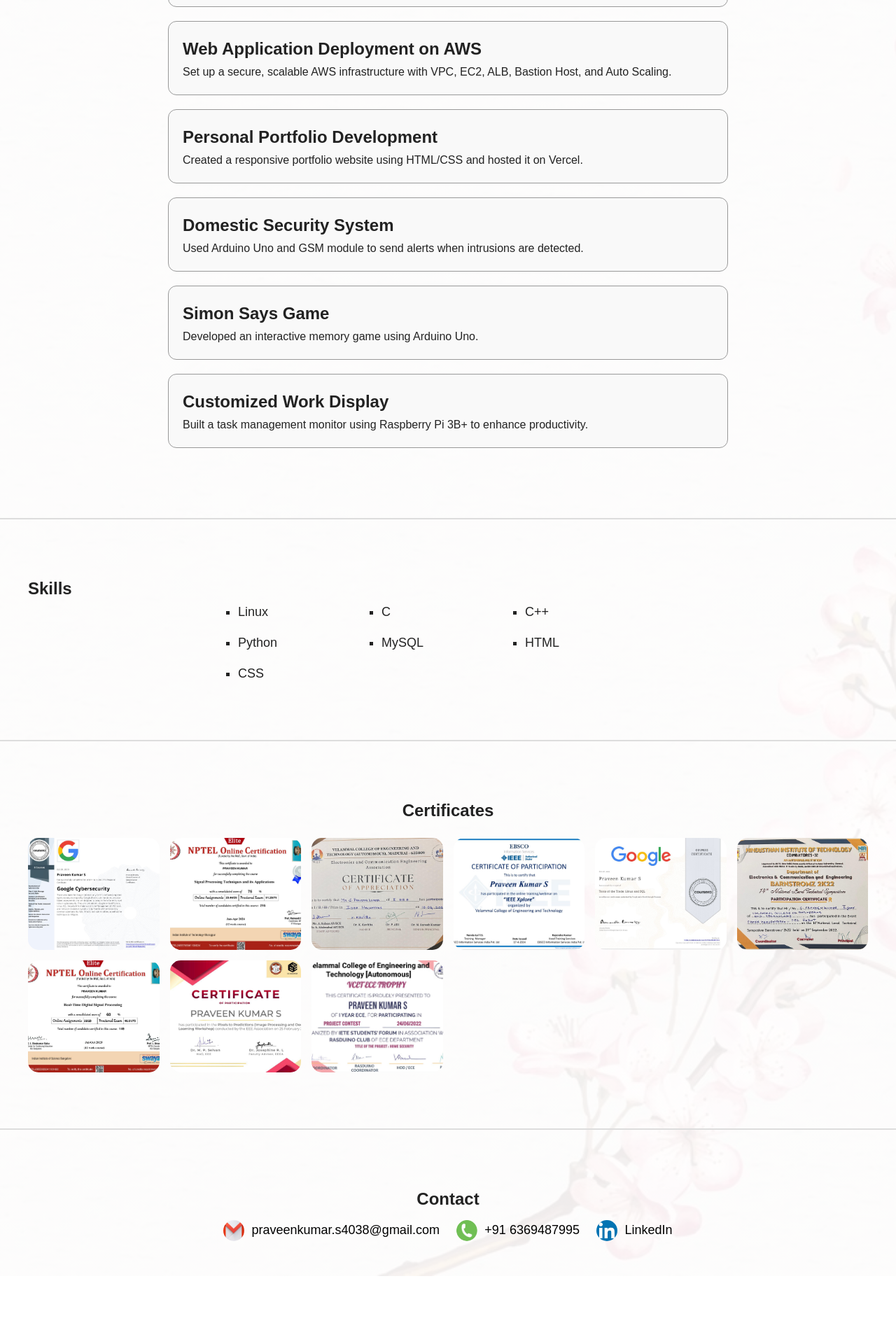
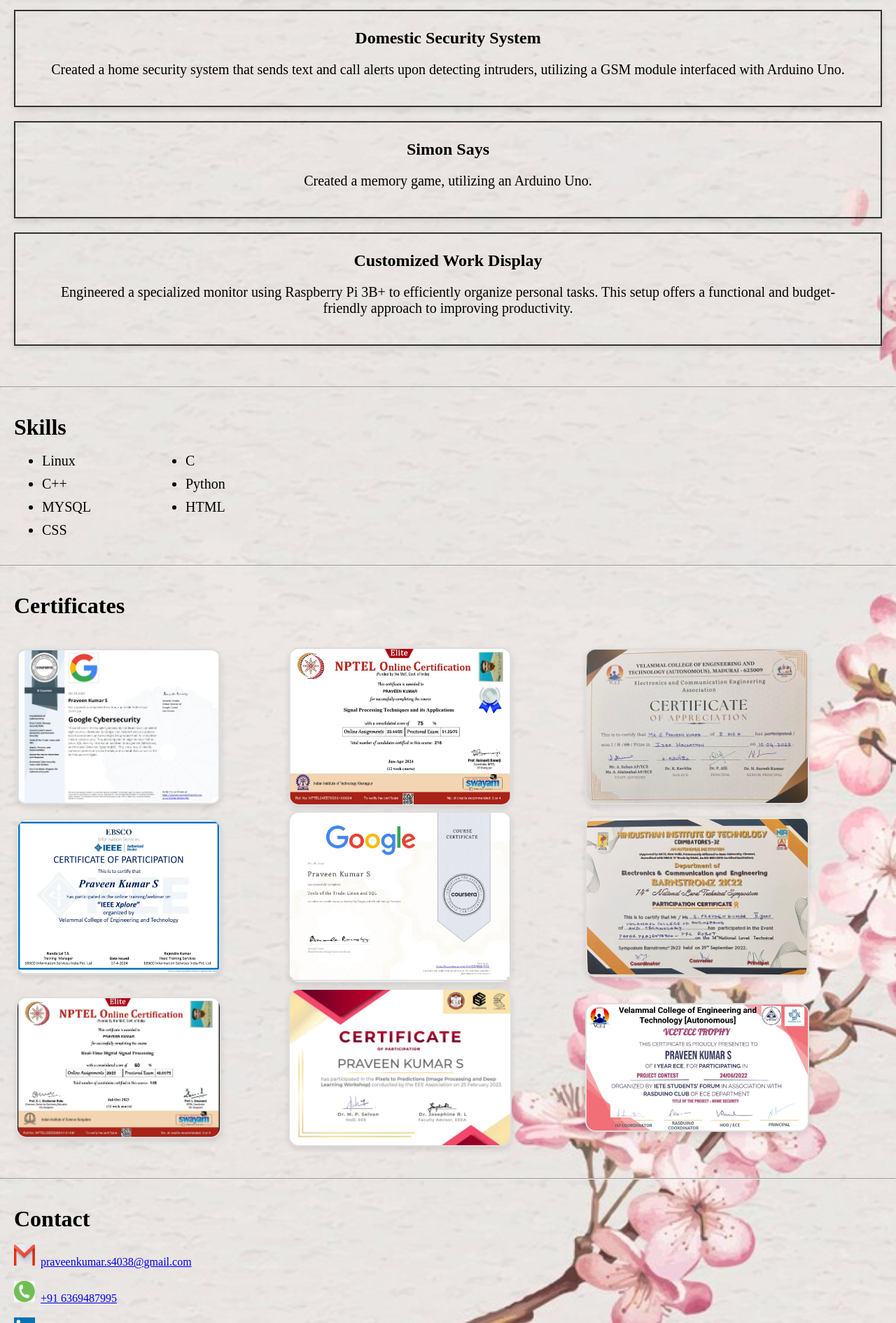
Before and after one commit to Praveen924spk/website, a plain HTML site: page index.html in a window 1280 px wide. Shown: the part 910-2800 px from the top of the page at 70% size. Before the commit the page ends 2733 px from the top, so only its background shows below. Drawn offline with Linux system fonts and the light colour scheme.

Commit message:
Add files via upload

```diff
--- a/index.html
+++ b/index.html
@@ -2,105 +2,137 @@
 <html lang="en">
 
 <head>
-    <meta charset="UTF-8" />
-    <meta name="viewport" content="width=device-width, initial-scale=1.0" />
-    <title>Praveen's Portfolio</title>
-    <link rel="icon" href="WhatsApp Image 2024-07-20 at 19.44.04.jpeg" />
-    <link rel="stylesheet" href="style.css" />
+    <meta charset="UTF-8">
+    <meta name="viewport" content="width=device-width, initial-scale=1.0">
+    <title>Praveen's portfolio</title>
+    <link rel="icon" href="WhatsApp Image 2024-07-20 at 19.44.04.jpeg">
+    <link rel="stylesheet" href="style.css">
 </head>
 
 <body>
 
-    <header class="intro">
-        <img src="WhatsApp Image 2024-07-20 at 19.44.04.jpeg" alt="Praveen's Photo" />
+    <div class="cn">
+        <img src="WhatsApp Image 2024-07-20 at 19.44.04.jpeg">
         <div>
             <h1 class="name">Praveen Kumar S</h1>
-            <p>
-                As an enthusiastic Electronics and Communication Engineering student, I am passionate about harnessing
-                technology to drive innovation.
-                My projects, ranging from smart systems to predictive analytics, reflect my technical skills and
-                problem-solving approach.
-                I strive to create impactful solutions in the tech industry and am committed to continuous learning and
-                collaboration.
-            </p>
-            <a href="PraveenKumar_s_resume.pdf" class="resume-button" download>Download Resume</a>
+            <br><br>
+            <p>As an enthusiastic Electronics and Communication Engineering student, I am passionate about harnessing
+                technology to drive innovation. My projects, ranging from smart systems to predictive analytics. I aim
+                to apply my technical skills and problem-solving approach to create impactful solutions in the tech
+                industry. Committed to continuous learning and collaboration, I seek to excel in every project I
+                undertake.</p>
+            <br>
+            <center>
+                <a href="/Users/jeevankumars/Desktop/Portfolio/PraveenKumar_s_resume.pdf" class="resume-button">
+                    Resume</a>
+            </center>
         </div>
-    </header>
+    </div>
 
-    <hr />
+    <br>
+    <hr>
+    <br>
 
-    <section class="projects">
+    <div class="projects">
         <h1>Projects</h1>
-        <div class="project-card">
+        <br><br>
+
+        <div class="project1">
             <h2>AWS Resource Inventory Automation</h2>
-            <p>Built a CLI tool using Bash and AWS CLI to list AWS resources by service and region.</p>
+            <p>Built a simple CLI tool in Bash to list AWS resources by service and region using AWS CLI. Helps users
+                quickly check resources across multiple AWS services.</p>
         </div>
-        <div class="project-card">
+
+        <div class="project2">
             <h2>Web Application Deployment on AWS</h2>
-            <p>Set up a secure, scalable AWS infrastructure with VPC, EC2, ALB, Bastion Host, and Auto Scaling.</p>
+            <p>Built a robust web application infrastructure on AWS featuring VPC, EC2, Application Load Balancer,
+                Bastion Host, and Auto Scaling to achieve high availability, security, and dynamic scalability.</p>
         </div>
-        <div class="project-card">
+
+        <div class="project3">
             <h2>Personal Portfolio Development</h2>
-            <p>Created a responsive portfolio website using HTML/CSS and hosted it on Vercel.</p>
+            <p>Created a responsive portfolio website using HTML and CSS to feature my projects and skills. Hosted on
+                Vercel for seamless online access.</p>
         </div>
-        <div class="project-card">
+
+        <div class="project4">
             <h2>Domestic Security System</h2>
-            <p>Used Arduino Uno and GSM module to send alerts when intrusions are detected.</p>
+            <p>Created a home security system that sends text and call alerts upon detecting intruders, utilizing a GSM
+                module interfaced with Arduino Uno.</p>
         </div>
-        <div class="project-card">
-            <h2>Simon Says Game</h2>
-            <p>Developed an interactive memory game using Arduino Uno.</p>
+
+        <div class="project5">
+            <h2>Simon Says</h2>
+            <p>Created a memory game, utilizing an Arduino Uno.</p>
         </div>
-        <div class="project-card">
+
+        <div class="project6">
             <h2>Customized Work Display</h2>
-            <p>Built a task management monitor using Raspberry Pi 3B+ to enhance productivity.</p>
+            <p>Engineered a specialized monitor using Raspberry Pi 3B+ to efficiently organize personal tasks. This
+                setup offers a functional and budget-friendly approach to improving productivity.</p>
         </div>
-    </section>
+    </div>
 
-    <hr />
+    <br>
+    <hr>
+    <br>
 
-    <section class="skills">
+    <div class="skill">
         <h1>Skills</h1>
+        <br>
         <ul>
             <li>Linux</li>
             <li>C</li>
             <li>C++</li>
             <li>Python</li>
-            <li>MySQL</li>
+            <li>MYSQL</li>
             <li>HTML</li>
             <li>CSS</li>
         </ul>
-    </section>
+    </div>
 
-    <hr />
+    <br>
+    <hr>
+    <br>
 
-    <section class="certificates">
+    <div class="certificate">
         <h1>Certificates</h1>
-        <div class="certificate-gallery">
-            <img src="cybersecurity.jpeg" alt="Cybersecurity" />
-            <img src="nptel 2.jpeg" alt="NPTEL" />
-            <img src="idea hackathon.jpeg" alt="Hackathon" />
-            <img src="iee .jpeg" alt="IEEE" />
-            <img src="linux.jpeg" alt="Linux" />
-            <img src="ffc robot.jpeg" alt="Robot" />
-            <img src="nptel 1.jpeg" alt="NPTEL" />
-            <img src="workshop.jpeg" alt="Workshop" />
-            <img src="WhatsApp Image 2024-07-21 at 00.29.27.jpeg" alt="Extra Certificate" />
-        </div>
-    </section>
+        <br>
+        <table>
+            <tr>
+                <td><img src="cybersecurity.jpeg"></td>
+                <td><img src="nptel 2.jpeg"></td>
+                <td><img src="idea hackathon.jpeg"></td>
+            </tr>
+            <tr>
+                <td><img src="iee .jpeg"></td>
+                <td><img src="linux.jpeg"></td>
+                <td><img src="ffc robot.jpeg"></td>
+            </tr>
+            <tr>
+                <td><img src="nptel 1.jpeg"></td>
+                <td><img src="workshop.jpeg"></td>
+                <td><img src="WhatsApp Image 2024-07-21 at 00.29.27.jpeg"></td>
+            </tr>
+        </table>
+    </div>
 
-    <hr />
+    <br>
+    <hr>
+    <br>
 
-    <section class="contact">
+    <div class="contact">
         <h1>Contact</h1>
-        <div class="contact-links">
-            <a class="gmail" href="mailto:praveenkumar.s4038@gmail.com"><img src="gmail.jpeg"
-                    alt="Gmail Icon" />praveenkumar.s4038@gmail.com</a>
-            <a class="call" href="tel:+91636948995"><img src="call.jpeg" alt="Call Icon" />+91 6369487995</a>
-            <a class="linkedin" href="https://www.linkedin.com/in/s-praveen-kumar-"><img src="linkedin.jpeg"
-                    alt="LinkedIn Icon" />LinkedIn</a>
-        </div>
-    </section>
+        <br>
+        <a class="gmail" href="mailto:praveenkumar.s4038@gmail.com">
+            <img src="gmail.jpeg" alt="Email Icon">praveenkumar.s4038@gmail.com</a>
+        <br><br>
+        <a class="call" href="tel:+91636948995">
+            <img src="call.jpeg" alt="Phone Icon">+91 6369487995</a>
+        <br><br>
+        <a class="linkedin" href="https://www.linkedin.com/in/s-praveen-kumar-">
+            <img src="linkedin.jpeg" alt="Linkedin Icon"><span>LinkedIn</span></a>
+    </div>
 
 </body>
 
--- a/style.css
+++ b/style.css
@@ -1,158 +1,123 @@
 * {
-  margin: 0;
-  padding: 0;
-  box-sizing: border-box;
+  margin: 0%;
 }
-
 body {
-  font-family: Arial, sans-serif;
-  background: linear-gradient(
-      rgba(255, 255, 255, 0.9),
-      rgba(255, 255, 255, 0.9)
-    ),
-    url("cherry3.jpeg") no-repeat center center/cover;
-  color: #222;
-  line-height: 1.6;
+  background-image: url(cherry3.jpeg);
+  background-size: cover;
+  background-position: center center;
+  background-repeat: no-repeat;
 }
-
 img {
-  max-width: 100%;
-  height: auto;
-  border-radius: 15px;
+  height: 250px;
+  width: 250px;
 }
-
-.intro {
+.resume {
+  font-size: 24px;
+}
+.cn {
   display: flex;
-  gap: 30px;
-  padding: 40px;
+  padding-left: 20px;
   align-items: center;
-  flex-wrap: wrap;
-  background-color: rgba(255, 255, 255, 0.8);
+  margin-top: 20px;
 }
-
+p {
+  font-size: 20px;
+  padding: 20px;
+}
 .name {
-  font-size: 36px;
-  color: #333;
-  margin-bottom: 15px;
+  padding-left: 20px;
+  align-content: center;
 }
-
-.intro p {
-  font-size: 18px;
-  max-width: 600px;
+.resume-button {
+  background-color: white;
+  border: none;
+  color: black;
+  padding: 15px;
+  text-align: center;
+  text-decoration: none;
+  margin: 20px;
+  cursor: pointer;
+  border-radius: 12px;
 }
-
-.resume-button {
-  margin-top: 20px;
-  padding: 12px 24px;
-  font-size: 16px;
-  border-radius: 8px;
-  border: 2px solid #333;
-  background-color: #fff;
+a:hover {
   cursor: pointer;
-  text-decoration: none;
-  color: #000;
-  transition: all 0.3s ease-in-out;
-}
-
-.resume-button:hover {
-  background-color: #000;
-  color: #fff;
+  color: #ddd;
+  background-color: black;
 }
 
 .projects {
-  padding: 40px 20px;
+  padding: 20px;
 }
 
-.projects h1 {
-  font-size: 32px;
+.project1,
+.project2,
+.project3,
+.project4,
+.project5,
+.project6 {
+  position: relative;
+  border: 2px solid #333;
+  box-shadow: 0 4px 8px rgba(0, 0, 0, 0.1);
   text-align: center;
-  margin-bottom: 30px;
+  box-sizing: border-box;
+  cursor: pointer;
+  transition: transform 0.3s ease, box-shadow 0.3s ease;
+  margin-bottom: 20px;
+  padding: 20px;
 }
 
-.project-card {
-  margin: 20px auto;
-  padding: 20px;
-  max-width: 800px;
-  border: 1px solid #999;
-  border-radius: 12px;
-  background-color: #f9f9f9;
-  transition: transform 0.3s ease, box-shadow 0.3s ease;
+.project1:hover,
+.project2:hover,
+.project3:hover,
+.project4:hover,
+.project5:hover,
+.project6:hover {
+  transform: scale(1.1);
+  box-shadow: 0 8px 16px rgba(0, 0, 0, 0.2);
 }
 
-.project-card:hover {
-  transform: scale(1.05);
-  box-shadow: 0 10px 20px rgba(0, 0, 0, 0.2);
+h2 {
+  margin-top: 5px;
 }
 
-.skills {
-  padding: 40px;
+.skill {
+  padding: 20px;
 }
-
-.skills ul {
-  list-style-type: square;
+ul {
   display: grid;
-  grid-template-columns: repeat(auto-fit, minmax(150px, 1fr));
-  gap: 15px;
-  font-size: 18px;
-  max-width: 600px;
-  margin: auto;
+  grid-template-columns: repeat(2, 1fr);
+  gap: 10px;
+  width: 400px;
+  font-size: 20px;
 }
-
-.certificates {
-  padding: 40px;
+.certificate {
+  padding: 20px;
+  display: flex;
+  flex-direction: column;
+  gap: 10px;
 }
-
-.certificates h1 {
-  text-align: center;
-  margin-bottom: 20px;
+.certificate img {
+  width: 75%;
+  height: auto;
+  border: 2px solid #ddd;
+  box-shadow: 0 4px 8px rgba(0, 0, 0, 0.1);
+  object-fit: cover;
+  border-radius: 15px;
+  transition: transform 0.3s ease, box-shadow 0.3s ease;
+  cursor: pointer;
 }
-
-.certificate-gallery {
-  display: grid;
-  grid-template-columns: repeat(auto-fit, minmax(180px, 1fr));
-  gap: 15px;
+.certificate img:hover {
+  transform: scale(1.1);
+  box-shadow: 0 8px 16px rgba(0, 0, 0, 0.2);
+  border-color: #333;
 }
-
-.certificate-gallery img {
-  width: 100%;
-  height: 160px;
-  object-fit: cover;
-  transition: transform 0.3s ease, box-shadow 0.3s ease;
+.contact {
+  padding: 20px;
 }
-
-.certificate-gallery img:hover {
-  transform: scale(1.05);
-  box-shadow: 0 6px 15px rgba(0, 0, 0, 0.3);
+.gmail img,
+.call img,
+.linkedin img {
+  height: 30px;
+  width: 30px;
+  margin-right: 8px;
 }
-
-.contact {
-  padding: 40px;
-  text-align: center;
-}
-
-.contact-links a {
-  display: inline-flex;
-  align-items: center;
-  gap: 10px;
-  margin: 10px;
-  font-size: 18px;
-  color: #000;
-  text-decoration: none;
-  transition: color 0.3s ease;
-}
-
-.contact-links a img {
-  width: 30px;
-  height: 30px;
-}
-
-.contact-links a:hover {
-  color: #0077b5;
-  text-decoration: underline;
-}
-
-hr {
-  margin: 40px 0;
-  border: none;
-  border-top: 2px solid #ddd;
-}
```
